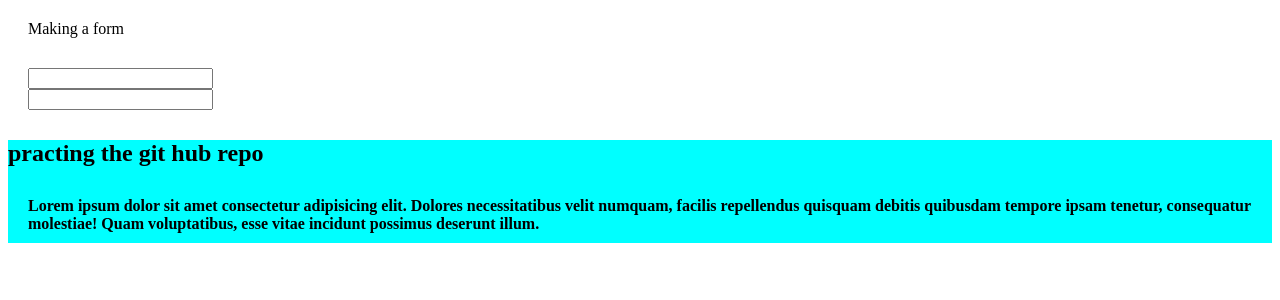
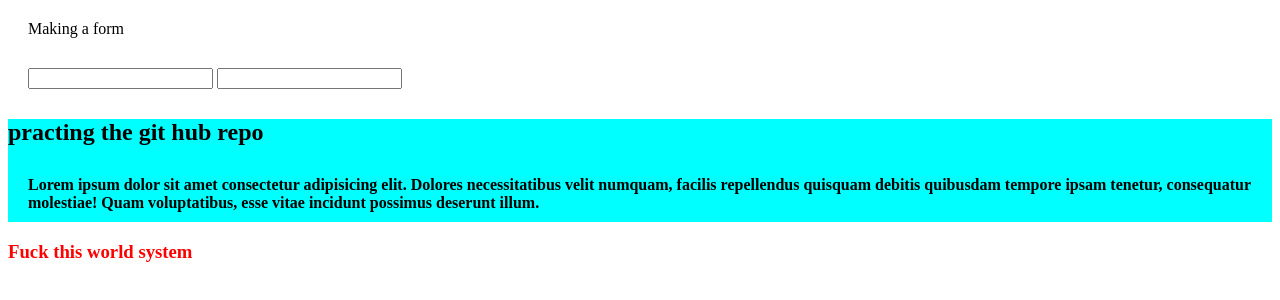
Before and after one commit to Mostofa2002/my-first-git-repo, a plain HTML site: page index.html in a window 1280 px wide. Drawn offline with Linux system fonts and the light colour scheme.

Commit message:
done funny part

```diff
--- a/index.html
+++ b/index.html
@@ -22,8 +22,8 @@
 <body>
  <p> Making a form </p>
    <P>
-        <input type="text"> <br>
-         <input type="password">
+        <input type="text">
+             <input type="password">
 
 
 
@@ -35,5 +35,16 @@
             Quam voluptatibus, esse vitae incidunt possimus deserunt illum.</b></p>
 
 </div>
+
+<!-- <label for="disk"></label>
+
+ <meter id="disk" value=".5"></meter> -->
+
+
+<h3 class="Fuck"> Fuck this world system</h3>
+
+
+
+
 </body>
 </html>
--- a/styles/blog.css
+++ b/styles/blog.css
@@ -5,7 +5,12 @@ p{
     margin: 10px 10px 10px 10px ;
     padding: 10px 10px 10px 10px;
 }
-.p1{
+/* p{
      border: 10px  solid red;
 
+} */
+.Fuck{
+
+    color: red;
+    cursor: url(https://cdn.jsdelivr.net/npm/twemoji@11.0.1/2/svg/1f595.svg),auto;
 }
```
